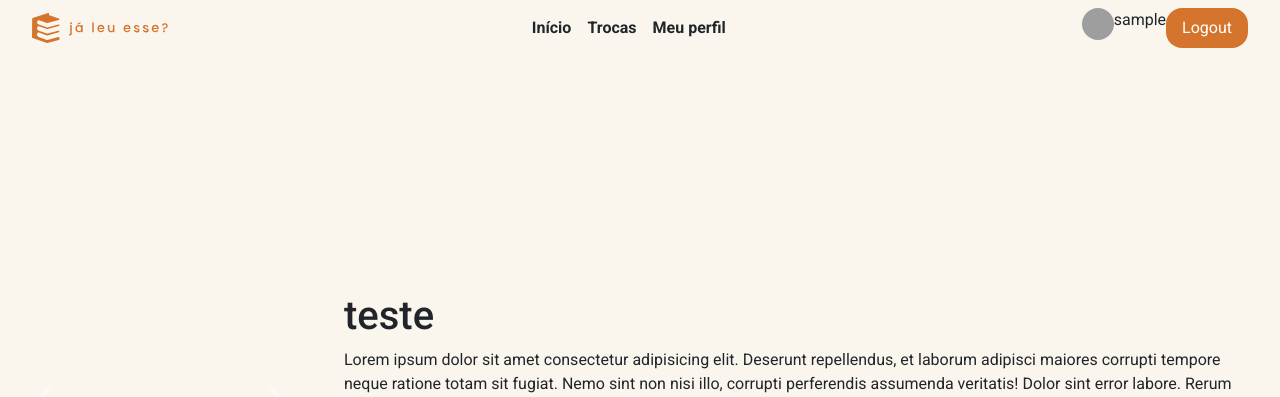
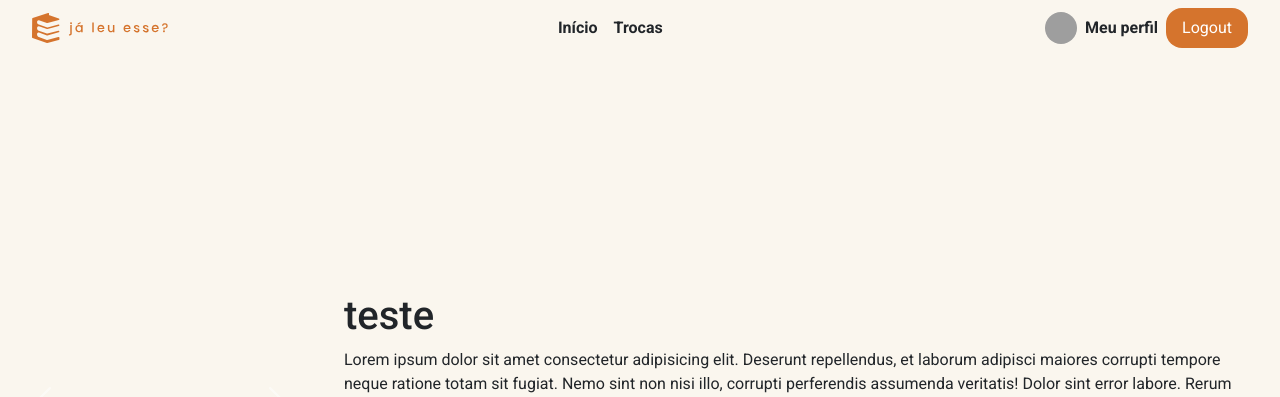
Before and after one commit to filhodepeterpan/ja-leu-esse, a PHP site: page /php/pages/home.php in a window 1280 px wide. Shown: the top 397 px of the page. Run offline with PHP 8.4, Linux system fonts and the light colour scheme; the visitor is signed in with stand-in values (Sample User, id 1); grey boxes are pictures that could not be loaded.

Commit message:
style: deixa header mais intuitivo

```diff
--- a/css/layouts.css
+++ b/css/layouts.css
@@ -40,6 +40,13 @@ header .logo svg {
     font-weight: bold;
 }
 
+.nav-usuario form{
+    display: flex;
+    gap: 0.5rem;
+    align-items: center;
+    font-weight: bold;
+}
+
 .session-button {
     background-color: var(--cor-destaque-dark);
     color: #FFFFFF;
--- a/php/layouts/header.php
+++ b/php/layouts/header.php
@@ -32,7 +32,6 @@ $fotoPerfil = !empty($_SESSION['foto'])
 
             <?php if ($logado): ?>
                 <a href="../pages/trocas.php">Trocas</a>
-                <a href="../pages/perfil.php">Meu perfil</a>
             <?php endif; ?>
         </div>
 
@@ -52,7 +51,7 @@ $fotoPerfil = !empty($_SESSION['foto'])
                         </svg>
                     <?php endif; ?>
 
-                    <p><?= htmlspecialchars($_SESSION['nome']) ?></p>
+                    <a href="../pages/perfil.php">Meu perfil</a>
                     <input type="hidden" value="logout" name="logout">
                     <button type="submit" id="logout" class="session-button">Logout</button>
                 </form>
```
